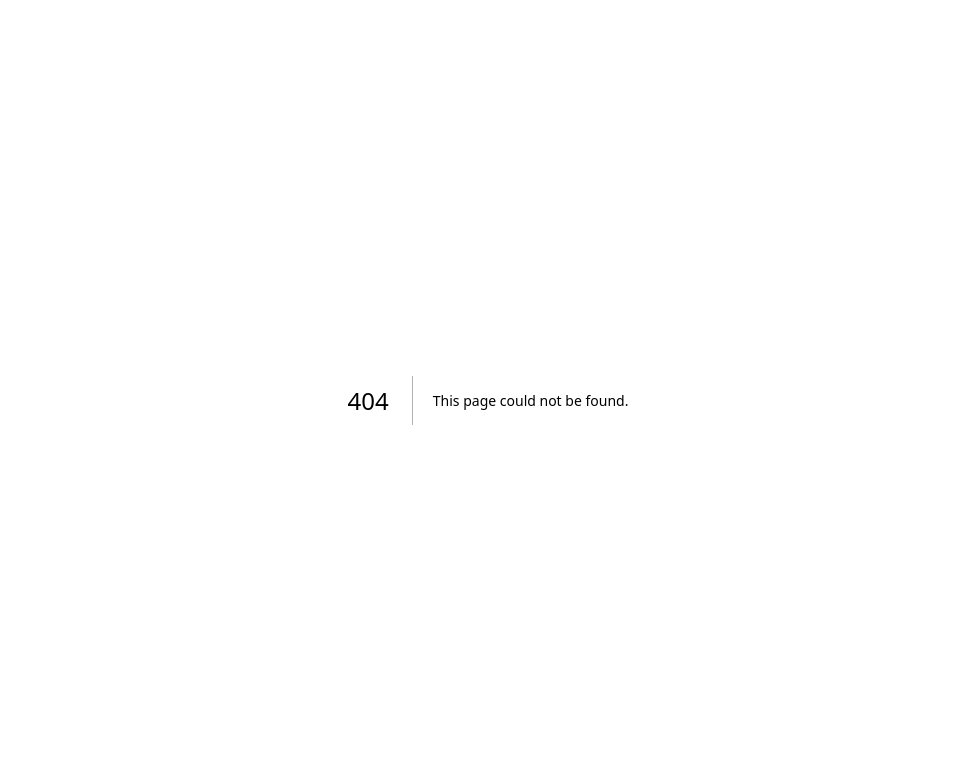
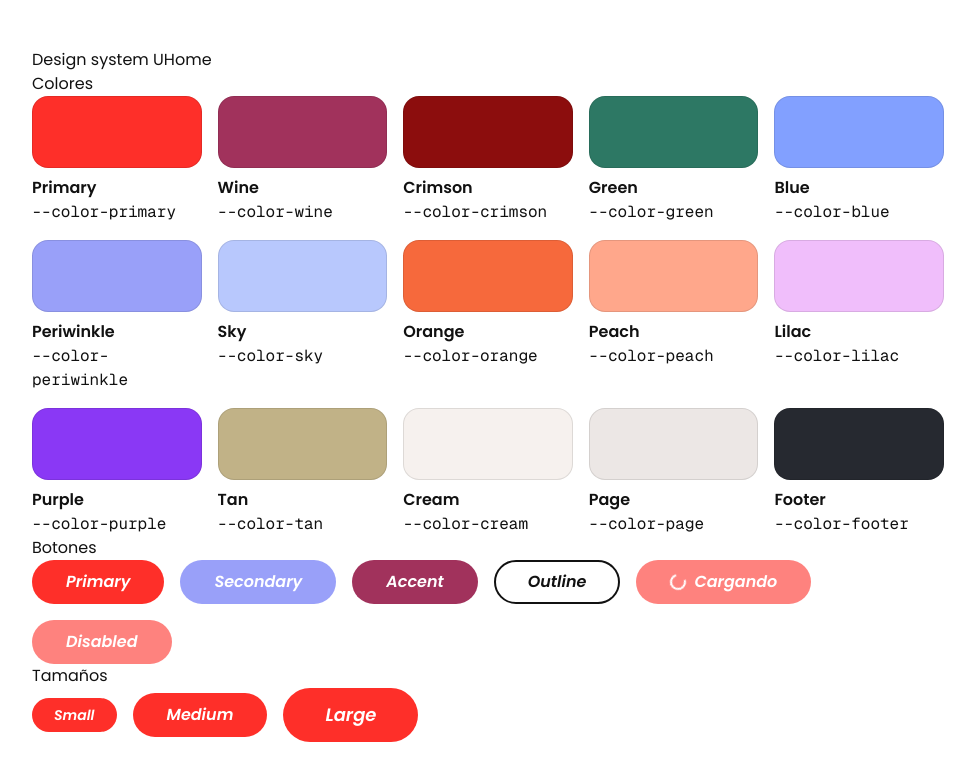
Before and after one commit to Desarrollo-de-Entornos-Digitales/front-uhome, a Next.js app: page /design-system in a window 1280 px wide. Before the commit this address had no page. Shown: the top 780 px of the page, without its empty margins (152-1127 px from the left). Built offline with nearby package versions, Linux system fonts and the light colour scheme.

Commit message:
feat: add design system preview page

```diff
--- /dev/null
+++ b/src/app/design-system/page.tsx
@@ -0,0 +1,87 @@
+import { Button } from "../../components/ui/Button";
+
+const colors: Array<[string, string]> = [
+  ["--color-primary", "Primary"],
+  ["--color-wine", "Wine"],
+  ["--color-crimson", "Crimson"],
+  ["--color-green", "Green"],
+  ["--color-blue", "Blue"],
+  ["--color-periwinkle", "Periwinkle"],
+  ["--color-sky", "Sky"],
+  ["--color-orange", "Orange"],
+  ["--color-peach", "Peach"],
+  ["--color-lilac", "Lilac"],
+  ["--color-purple", "Purple"],
+  ["--color-tan", "Tan"],
+  ["--color-cream", "Cream"],
+  ["--color-page", "Page"],
+  ["--color-footer", "Footer"],
+];
+
+export default function DesignSystemPage() {
+  return (
+    <main
+      style={{
+        maxWidth: 960,
+        margin: "0 auto",
+        padding: "48px 24px",
+        fontFamily: "var(--font-sans)",
+        color: "var(--color-ink)",
+      }}
+    >
+      <h1>Design system UHome</h1>
+
+      <h2>Colores</h2>
+      <div
+        style={{
+          display: "grid",
+          gridTemplateColumns: "repeat(auto-fill, minmax(150px, 1fr))",
+          gap: 16,
+        }}
+      >
+        {colors.map(([variable, name]) => (
+          <div key={variable}>
+            <div
+              style={{
+                background: `var(${variable})`,
+                height: 72,
+                borderRadius: 16,
+                border: "1px solid rgba(0, 0, 0, 0.1)",
+              }}
+            />
+            <p style={{ margin: "8px 0 0", fontWeight: 600 }}>{name}</p>
+            <code>{variable}</code>
+          </div>
+        ))}
+      </div>
+
+      <h2>Botones</h2>
+      <div style={{ display: "flex", flexWrap: "wrap", gap: 16 }}>
+        <Button variant="primary">Primary</Button>
+        <Button variant="secondary">Secondary</Button>
+        <Button variant="accent">Accent</Button>
+        <Button variant="outline">Outline</Button>
+        <Button variant="primary" loading>
+          Cargando
+        </Button>
+        <Button variant="primary" disabled>
+          Disabled
+        </Button>
+      </div>
+
+      <h2>Tamaños</h2>
+      <div
+        style={{
+          display: "flex",
+          flexWrap: "wrap",
+          gap: 16,
+          alignItems: "center",
+        }}
+      >
+        <Button size="sm">Small</Button>
+        <Button size="md">Medium</Button>
+        <Button size="lg">Large</Button>
+      </div>
+    </main>
+  );
+}
```
